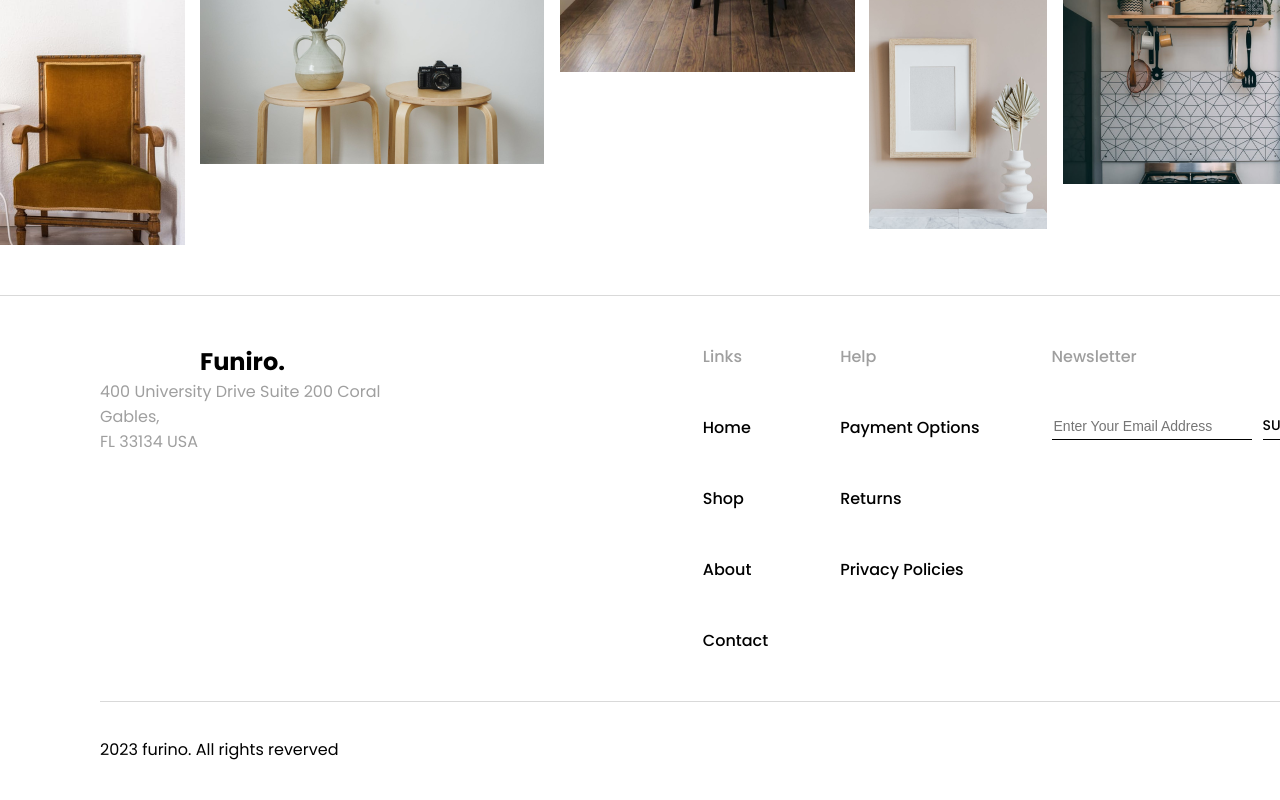
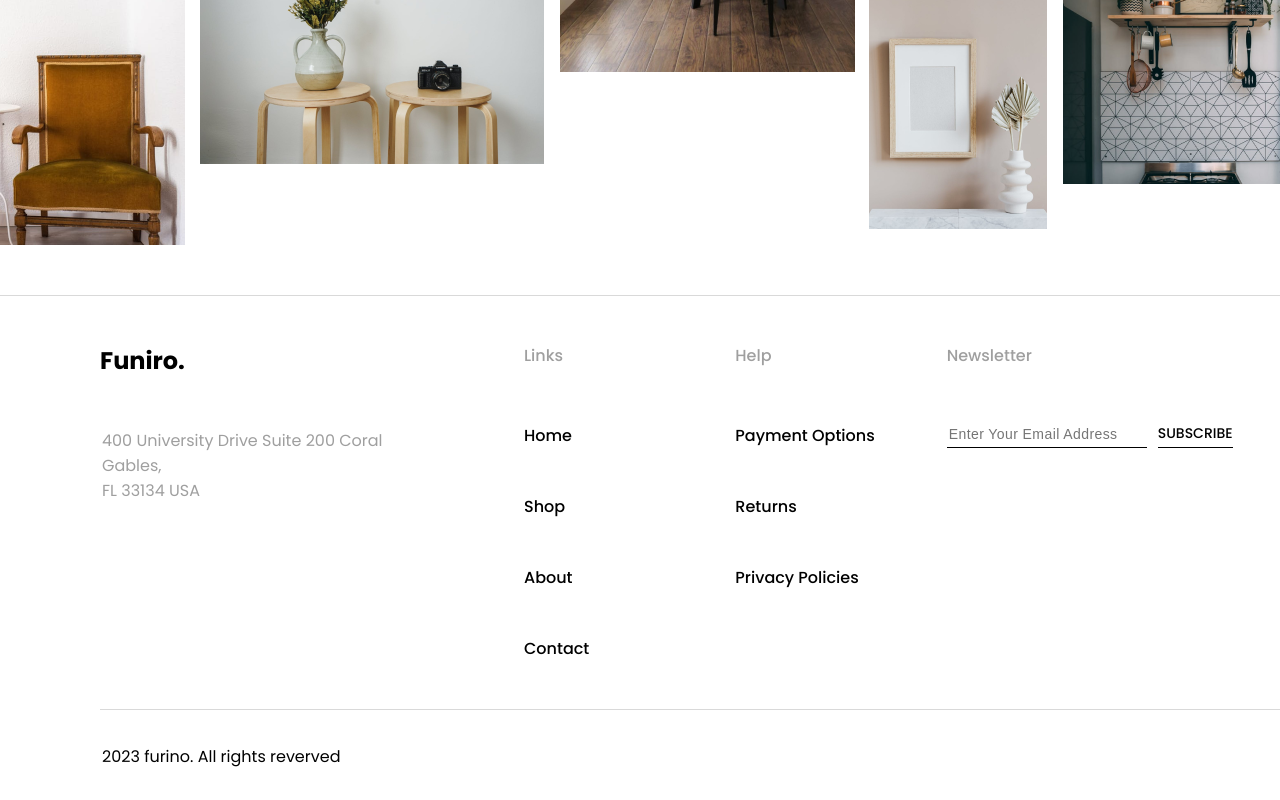
Before and after one commit to SubwaySerfer/e-commerce, a Vue app: page /home in a window 1280 px wide. Shown: the part 4034-4834 px from the top of the page. Built offline with nearby package versions, Linux system fonts and the light colour scheme.

Commit message:
fix: fin home page

```diff
--- a/src/components/layout/TheFooter.vue
+++ b/src/components/layout/TheFooter.vue
@@ -9,14 +9,14 @@
         </p>
       </div>
       <div class="footer-nav">
-        <ul class="footer-nav-items">
+        <ul class="footer-nav-items footer-ul_first">
           <li><h6>Links</h6></li>
           <li><a href="">Home</a></li>
           <li><a href="">Shop</a></li>
           <li><a href="">About</a></li>
           <li><a href="">Contact</a></li>
         </ul>
-        <ul class="footer-nav-items">
+        <ul class="footer-nav-items footer-ul_sec">
           <li><h6>Help</h6></li>
           <li><a href="">Payment Options</a></li>
           <li><a href="">Returns</a></li>
@@ -39,38 +39,45 @@
 
 <style scoped>
 h4 {
-  /* color: #000; */
-  /* font-family: Poppins; */
   font-size: 2.4rem;
   font-style: normal;
   font-weight: 700;
   line-height: normal;
+  text-align: start;
 }
 section {
   height: 50.5rem;
-  padding: 4.8rem 10rem 3.8rem;
+  padding: 4.7rem 10rem 3.8rem;
   border-top: 0.1rem solid #d9d9d9;
 }
 .footer {
   display: flex;
   flex-direction: row;
-  justify-content: space-between;
+  justify-content: flex-start;
+  gap: 13.9rem;
   padding-bottom: 4.8rem;
 }
 .footer-nav {
   display: flex;
   flex-direction: row;
-  justify-content: space-between;
-  gap: 7.2rem;
+  justify-content: flex-start;
+  /* gap: 14.6rem; */
+  width: 100%;
+  /* padding-left: 1px; */
 }
 .footer-nav-items {
   display: flex;
   flex-direction: column;
   gap: 4.6rem;
 }
+.footer-ul_first {
+  margin-right: 14.6rem;
+}
+.footer-ul_sec {
+  margin-right: 7.2rem;
+}
 a {
   color: #000;
-  /* font-family: Poppins; */
   font-size: 1.6rem;
   font-style: normal;
   font-weight: 500;
@@ -82,23 +89,24 @@ a {
 h6,
 .input-box_label {
   color: #9f9f9f;
-  /* font-family: Poppins; */
   font-size: 1.6rem;
   font-style: normal;
   font-weight: 500;
   line-height: normal;
   text-align: start;
   margin: 0;
+  margin-bottom: 0.9rem;
 }
 .adress-info {
   color: #9f9f9f;
-  /* font-family: Poppins; */
   font-size: 1.6rem;
   font-style: normal;
   font-weight: 400;
   line-height: normal;
   text-align: start;
   width: 28.5rem;
+  padding-top: 5rem;
+  padding-left: 0.2rem;
 }
 li {
   list-style-type: none;
@@ -109,8 +117,6 @@ ul {
   padding: 0;
 }
 .rights-info {
-  /* color: #000; */
-  /* font-family: Poppins; */
   font-size: 1.6rem;
   font-style: normal;
   font-weight: 400;
@@ -118,7 +124,8 @@ ul {
   text-align: start;
   margin: 0;
   border-top: 0.1rem solid #d9d9d9;
-  padding-top: 3.5rem;
+  padding-top: 3.4rem;
+  padding-left: 0.2rem;
 }
 .input-box {
   display: flex;
@@ -135,12 +142,12 @@ input {
   border-bottom: 0.1rem solid #000;
   width: 20rem;
   color: #9f9f9f;
-  /* font-family: Poppins; */
   font-size: 1.4rem;
   font-style: normal;
   font-weight: 400;
   line-height: normal;
   padding-bottom: 0.3rem;
+  letter-spacing: 0.03em;
 }
 .button-news {
   background-color: transparent;
```
Also changed, not shown: src/components/HelloWorld.vue (deleted, +0 -40 lines).
